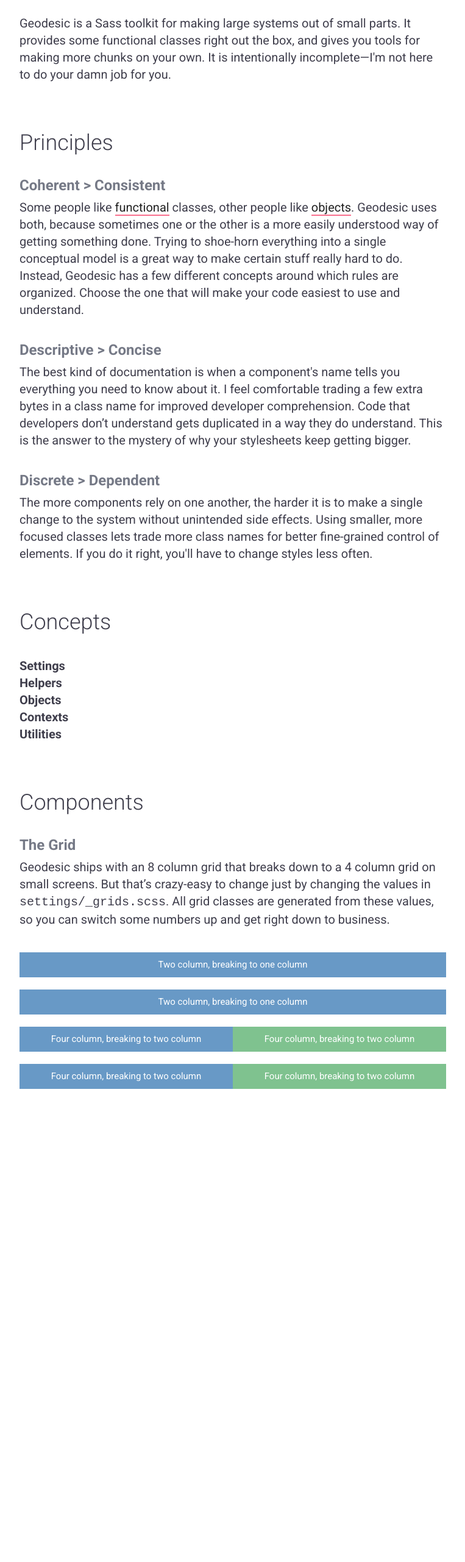
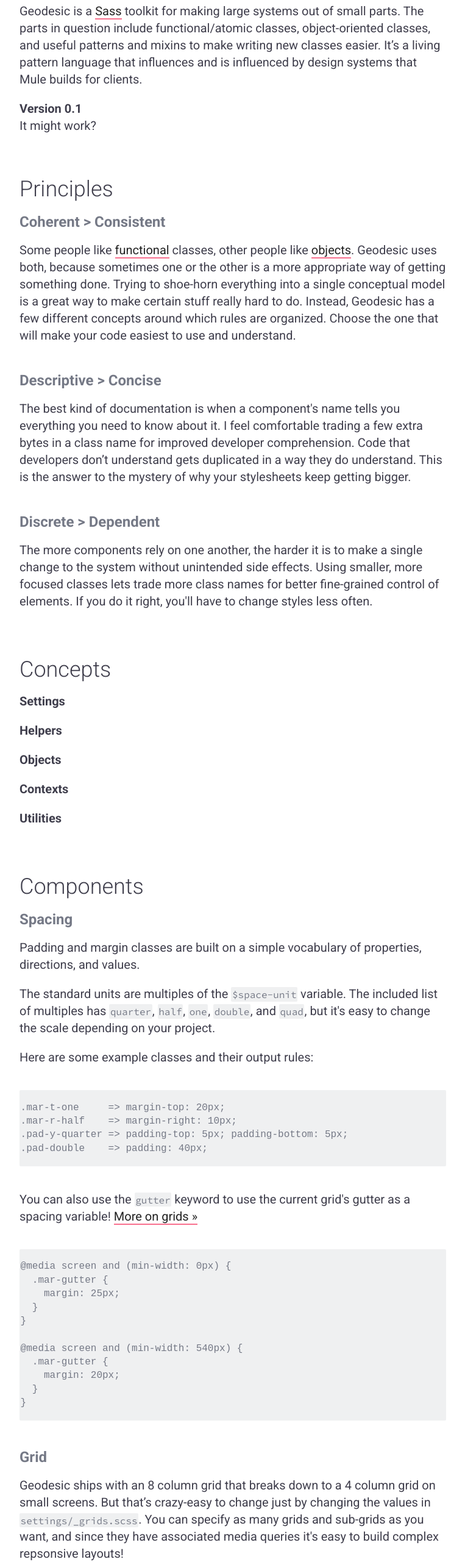
Before and after one commit to mejarc/geodesic, a website: page index.html in a window 1280 px wide. Shown: the part 238-2800 px from the top of the page at 61% size, without its empty margins (258-1021 px from the left). Before the commit the page ends 2044 px from the top, so only its background shows below. Drawn offline with Linux system fonts and the light colour scheme.

Commit message:
Writing docs and iterating for better rules

```diff
--- a/gulpfile.js
+++ b/gulpfile.js
@@ -31,6 +31,7 @@
       includePaths: sassIncludes
     }).on('error', sass.logError))
     .pipe(gulp.dest(DEST_DIR))
+    .pipe(parker())
     .pipe(connect.reload())
 });
 gulp.task('sass:watch', function() {
--- a/index.html
+++ b/index.html
@@ -14,55 +14,88 @@
 </head>
 <body>
   <header>
-    <div class="grid-row mar-y-one">
+    <div class="grid-row mar-y-double">
       <img class="block mar-x-auto mar-b-half" width="128" height="auto" src="http://ephemera.muledesign.com/geodesic.png" />
       <h1 class="font-omega light uppercase tracked line-solid align-c">Geodesic</h1>
     </div>
   </header>
   <main>
-    <div class="grid-row font-beta face-text line-text mar-y-quad">
-      <p class="mar-b-quad">
-        Geodesic is a Sass toolkit for making large systems out of small parts.
-        It provides some functional classes right out the box, and gives you tools for making more chunks on your own.
-        It is intentionally incomplete&mdash;I'm not here to do your damn job for you.
+    <div class="grid-row font-beta face-text line-text mar-y-quad mar-t-double context-base">
+      <p>
+        Geodesic is a <a href="http://sass-lang.com/">Sass</a> toolkit for making large systems out of small parts.
+        The parts in question include functional/atomic classes, object-oriented classes, and useful patterns and mixins to make writing new classes easier.
+        It&rsquo;s a living pattern language that influences and is influenced by design systems that Mule builds for clients.
       </p>
-      <h2 class="font-delta color-navy light line-solid mar-y-double">Principles</h2>
-      <h3 class="font-gamma color-gray bold line-solid mar-t-double mar-b-half">Coherent > Consistent</h3>
       <p>
-        Some people like <a href="#">functional</a> classes, other people like <a href="#">objects</a>.
-        Geodesic uses both, because sometimes one or the other is a more easily understood way of getting something done.
+        <strong>Version 0.1</strong><br>
+        It might work?
+      </p>
+      <h2 class="font-delta color-navy light line-solid">Principles</h2>
+      <h3 class="font-gamma color-gray bold line-solid">Coherent > Consistent</h3>
+      <p>
+        Some people like <a href="http://www.jon.gold/2015/07/functional-css/">functional</a> classes, other people like <a href="https://github.com/stubbornella/oocss/wiki/faq">objects</a>.
+        Geodesic uses both, because sometimes one or the other is a more appropriate way of getting something done.
         Trying to shoe-horn everything into a single conceptual model is a great way to make certain stuff really hard to do.
         Instead, Geodesic has a few different concepts around which rules are organized.
         Choose the one that will make your code easiest to use and understand.
       </p>
-      <h3 class="font-gamma color-gray bold line-solid mar-t-double mar-b-half">Descriptive > Concise</h3>
+      <h3 class="font-gamma color-gray bold line-solid">Descriptive > Concise</h3>
       <p>
         The best kind of documentation is when a component's name tells you everything you need to know about it.
         I feel comfortable trading a few extra bytes in a class name for improved developer comprehension.
         Code that developers don&rsquo;t understand gets duplicated in a way they do understand.
         This is the answer to the mystery of why your stylesheets keep getting bigger.
       </p>
-      <h3 class="font-gamma color-gray bold line-solid mar-t-double mar-b-half">Discrete > Dependent</h3>
+      <h3 class="font-gamma color-gray bold line-solid">Discrete > Dependent</h3>
       <p>
         The more components rely on one another, the harder it is to make a single change to the system without unintended side effects.
         Using smaller, more focused classes lets trade more class names for better fine-grained control of elements.
         If you do it right, you'll have to change styles less often.
       </p>
     </div>
-    <div class="grid-row font-beta face-text line-text mar-y-quad">
-      <h2 class="font-delta color-navy light line-solid mar-b-double">Concepts</h2>
-      <div class="c-content-style mar-b-double">
-        <p><strong>Settings</strong></p>
-        <p><strong>Helpers</strong></p>
-        <p><strong>Objects</strong></p>
-        <p><strong>Contexts</strong></p>
-        <p><strong>Utilities</strong></p>
-      </div>
+    <div class="grid-row font-beta face-text line-text mar-y-quad context-base">
+      <h2 class="font-delta color-navy light line-solid">Concepts</h2>
+      <p><strong>Settings</strong></p>
+      <p><strong>Helpers</strong></p>
+      <p><strong>Objects</strong></p>
+      <p><strong>Contexts</strong></p>
+      <p><strong>Utilities</strong></p>
     </div>
-    <div class="grid-row font-beta face-text line-text mar-y-quad">
-      <h2 class="font-delta color-navy light line-solid mar-b-double">Components</h2>
-      <h3 class="font-gamma color-gray bold line-solid mar-b-half">The Grid</h3>
-      <p>Geodesic ships with an 8 column grid that breaks down to a 4 column grid on small screens. But that&rsquo;s crazy-easy to change just by changing the values in <code>settings/_grids.scss</code>. All grid classes are generated from these values, so you can switch some numbers up and get right down to business.</p>
+    <div class="grid-row font-beta face-text line-text mar-y-quad context-base ">
+      <h2 class="font-delta color-navy light line-solid">Components</h2>
+      <h3 class="font-gamma color-gray bold line-solid">Spacing</h3>
+      <p>Padding and margin classes are built on a simple vocabulary of properties, directions, and values.</p>
+      <p>
+        The standard units are multiples of the <code>$space-unit</code> variable.
+        The included list of multiples has <code>quarter</code>, <code>half</code>, <code>one</code>, <code>double</code>, and <code>quad</code>, but it's easy to change the scale depending on your project.
+      </p>
+      <p>Here are some example classes and their output rules:</p>
+      <code class="block mar-y-double">
+<pre>.mar-t-one     => margin-top: 20px;
+.mar-r-half    => margin-right: 10px;
+.pad-y-quarter => padding-top: 5px; padding-bottom: 5px;
+.pad-double    => padding: 40px;</pre>
+      </code>
+      <p>You can also use the <code>gutter</code> keyword to use the current grid's gutter as a spacing variable! <a href="#grids">More on grids &raquo;</a></p>
+      <code class="block mar-y-double">
+<pre>@media screen and (min-width: 0px) {
+  .mar-gutter {
+    margin: 25px;
+  }
+}
+
+@media screen and (min-width: 540px) {
+  .mar-gutter {
+    margin: 20px;
+  }
+}</pre>
+      </code>
+      <h3 id="grids" class="font-gamma color-gray bold line-solid">Grid</h3>
+      <p>
+        Geodesic ships with an 8 column grid that breaks down to a 4 column grid on small screens.
+        But that&rsquo;s crazy-easy to change just by changing the values in <code>settings/_grids.scss</code>.
+        You can specify as many grids and sub-grids as you want, and since they have associated media queries it's easy to build complex repsonsive layouts!
+      </p>
       <div class="mar-t-double font-alpha face-text line-text">
         <div class="small-4 medium-4 mar-b-one pad-half bg-blue color-white align-c">
           Two column, breaking to one column
--- /dev/null
+++ b/scss/contexts/_base.scss
@@ -0,0 +1,34 @@
+.context-base {
+  $copy-elements: p, ul, ol, dl, blockquote;
+  $media-elements: img, video, audio, figure, object, iframe;
+  $heading-elements: h2, h3, h4, h5, h6;
+
+  #{$copy-elements} {
+    margin-top: 1em;
+    margin-bottom: 1em;
+  }
+
+  #{$heading-elements} {
+    margin-top: 2em;
+  }
+
+  @for $i from 1 through length($heading-elements) {
+    #{nth($heading-elements, $i)} {
+      @for $j from $i through length($heading-elements) {
+        + #{nth($heading-elements, $j)} {
+          margin-top: 1em;
+        }
+      }
+    }
+  }
+
+  code {
+    background-color: lighten(get-color('gray'), 45%);
+    color: get-color('gray');
+    font-family: $code-font;
+    font-size: 0.8em;
+
+    padding: 0.1em;
+    border-radius: 2px;
+  }
+}
--- a/scss/contexts/_content-style.scss
+++ /dev/null
@@ -1,3 +0,0 @@
-.c-content-style {
-
-}
--- a/scss/geodesic.scss
+++ b/scss/geodesic.scss
@@ -18,7 +18,7 @@
 
 // Contexts modify elements under them. Use them to add rules to unclassed
 // elements in a safe, scoped way
-@import "contexts/content-style";
+@import "contexts/base";
 
 // Objects are re-usable interface patterns
 @import "objects/grid";
--- /dev/null
+++ b/scss/utilities/_type.line.scss
@@ -0,0 +1,8 @@
+/*
+  TYPE LINE HEIGHTS
+*/
+
+// Line heights
+.line-solid { line-height: 1; }
+.line-close { line-height: 1.15; }
+.line-text  { line-height: 1.4; }
--- a/scss/utilities/_type.scss
+++ b/scss/utilities/_type.scss
@@ -3,5 +3,6 @@
 */
 
 @import "type.size";
+@import "type.line";
 @import "type.style";
 @import "type.alignment";
--- a/scss/utilities/_type.size.scss
+++ b/scss/utilities/_type.size.scss
@@ -25,8 +25,3 @@
   font-size: 42px;
   @include font-scale($large-up, 56px);
 }
-
-// Line heights
-.line-solid { line-height: 1; }
-.line-close { line-height: 1.15; }
-.line-text  { line-height: 1.4; }
```
Also changed, not shown: scss/utilities/_space.steps.scss (+10 -10 lines), css/geodesic.css.
